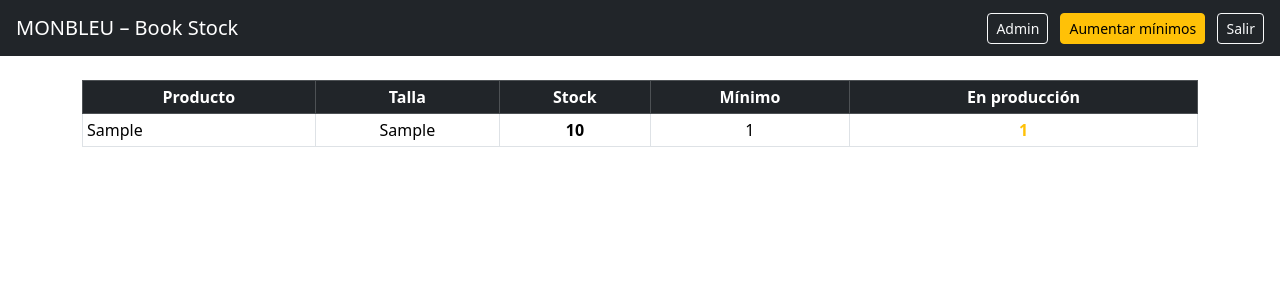
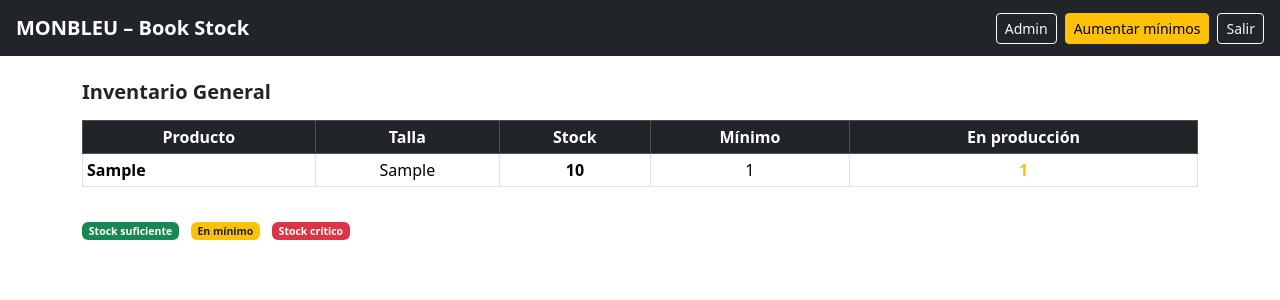
Before and after one commit to AnglAjc/STOCKMONBLEU, a Flask app: page / in a window 1280 px wide. Shown: the top 300 px of the page. Run offline with Flask 3, Linux system fonts and the light colour scheme; the visitor is signed in with stand-in values (Sample User, id 1); tables that the repository leaves empty hold one stand-in row (values such as "Sample post").

Commit message:
Update stock.html

```diff
--- a/templates/stock.html
+++ b/templates/stock.html
@@ -12,27 +12,45 @@
 </head>
 <body>
 
+<!-- NAVBAR -->
 <nav class="navbar navbar-dark bg-dark px-3">
-    <span class="navbar-brand">MONBLEU – Book Stock</span>
-    <div>
+    <span class="navbar-brand fw-bold">MONBLEU – Book Stock</span>
+
+    <div class="d-flex align-items-center">
         {% if session['rol'] == 'taller' %}
-            <a href="/taller" class="btn btn-outline-light btn-sm me-2">Taller</a>
+            <a href="{{ url_for('taller') }}" class="btn btn-outline-light btn-sm me-2">
+                Taller
+            </a>
         {% endif %}
+
         {% if session['rol'] == 'maquila' %}
-            <a href="/maquila" class="btn btn-outline-light btn-sm me-2">Maquila</a>
+            <a href="{{ url_for('maquila') }}" class="btn btn-outline-light btn-sm me-2">
+                Maquila
+            </a>
         {% endif %}
+
         {% if session['rol'] == 'admin' %}
-            <a href="/admin" class="btn btn-outline-light btn-sm me-2">Admin</a>
+            <a href="{{ url_for('admin') }}" class="btn btn-outline-light btn-sm me-2">
+                Admin
+            </a>
+
             <a href="/aumentar-minimos" class="btn btn-warning btn-sm me-2">
                 Aumentar mínimos
             </a>
         {% endif %}
-        <a href="/logout" class="btn btn-outline-light btn-sm">Salir</a>
+
+        <a href="{{ url_for('logout') }}" class="btn btn-outline-light btn-sm">
+            Salir
+        </a>
     </div>
 </nav>
 
+<!-- CONTENIDO -->
 <div class="container mt-4">
 
+    <h5 class="mb-3 fw-bold">Inventario General</h5>
+
+    <div class="table-responsive">
         <table class="table table-bordered table-sm align-middle">
             <thead class="table-dark text-center">
                 <tr>
@@ -47,13 +65,27 @@
             <tbody>
             {% for i in data %}
                 <tr class="{{ color_stock(i.stock, i.minimos, i.en_produccion) }} text-center">
-            <td class="text-start">{{ i.producto }}</td>
-            <td>{{ i.talla }}</td>
-            <td><strong>{{ i.stock }}</strong></td>
-            <td>{{ i.minimos }}</td>
+                    <td class="text-start fw-semibold">
+                        {{ i.producto }}
+                    </td>
+
                     <td>
-                {% if i.en_produccion > 0 %}
-                    <span class="fw-bold text-warning">{{ i.en_produccion }}</span>
+                        {{ i.talla }}
+                    </td>
+
+                    <td>
+                        <strong>{{ i.stock }}</strong>
+                    </td>
+
+                    <td>
+                        {{ i.minimos }}
+                    </td>
+
+                    <td>
+                        {% if i.en_produccion and i.en_produccion > 0 %}
+                            <span class="fw-bold text-warning">
+                                {{ i.en_produccion }}
+                            </span>
                         {% else %}
                             <span class="text-muted">—</span>
                         {% endif %}
@@ -62,6 +94,14 @@
             {% endfor %}
             </tbody>
         </table>
+    </div>
+
+    <!-- LEYENDA -->
+    <div class="mt-3 small">
+        <span class="badge bg-success me-2">Stock suficiente</span>
+        <span class="badge bg-warning text-dark me-2">En mínimo</span>
+        <span class="badge bg-danger">Stock crítico</span>
+    </div>
 
 </div>
 
```
Lines whose indentation alone changed are shown as unchanged.
